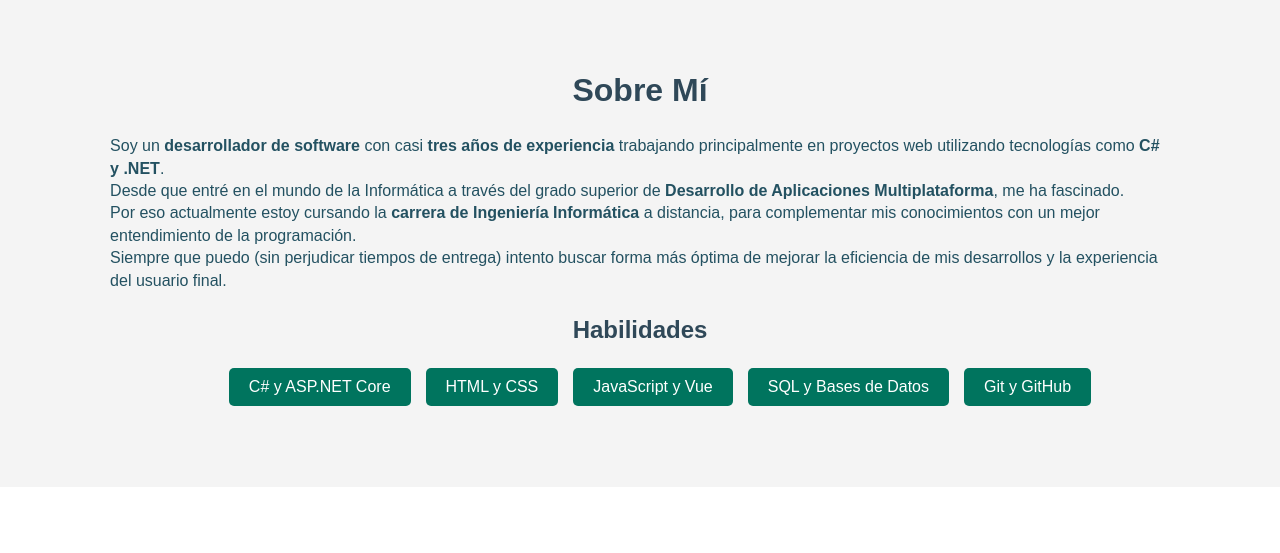
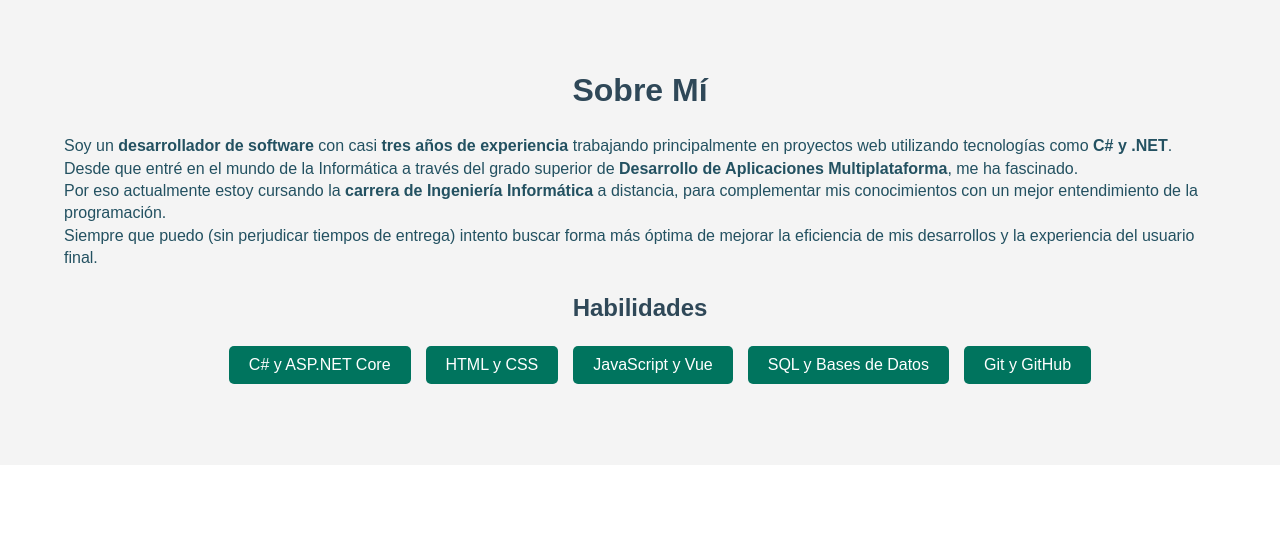
Before and after one commit to javi-cazorla/javi-cazorla.github.io, a plain HTML site: page index.html in a window 1280 px wide. Shown: the part 820-1373 px from the top of the page. Drawn offline with Linux system fonts and the light colour scheme.

Commit message:
Cambiado el ancho del párrafo sobre mí

```diff
--- a/CSS/estilos.css
+++ b/CSS/estilos.css
@@ -299,7 +299,7 @@ body {
 
 section div p {
   text-align: left;
-  width: 92%;
+  width: fit-content;
   margin: auto;
   line-height: 1.4rem;
 }
```
